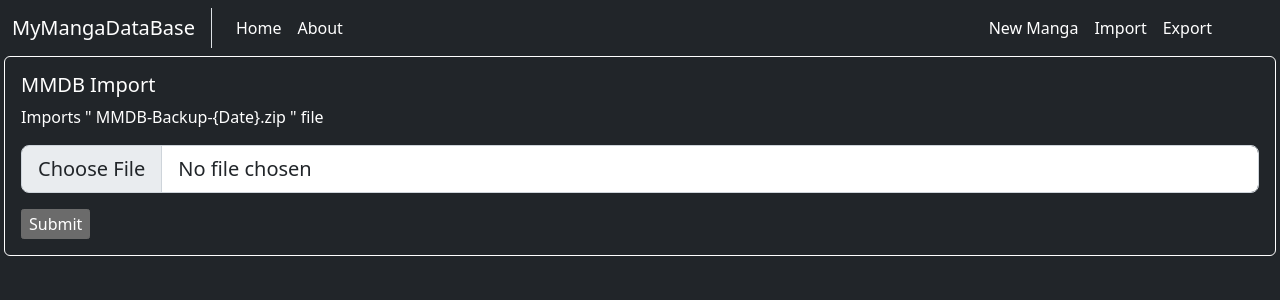
After one commit to EdwinRodger/MyMangaDataBase, a Flask app: page /import in a window 1280 px wide. The commit adds this page. Shown: the top 300 px of the page. Run offline with Flask 3, Linux system fonts and the light colour scheme.

Commit message:
Added import fuction

```diff
--- a/src/main/routes.py
+++ b/src/main/routes.py
@@ -1,8 +1,8 @@
 from datetime import datetime
 
-from flask import Blueprint, redirect, render_template, send_file, url_for
+from flask import Blueprint, redirect, render_template, send_file, url_for, request, flash
 from src.models import Manga
-from src.main.utils import export_backup
+from src.main.utils import export_backup, extract_backup
 
 d = datetime.strptime("0001-01-01", "%Y-%m-%d")
 date = d.date()
@@ -27,3 +27,21 @@ def about():
 def export():
     export_backup()
     return send_file(f"MMDB-Export-{today_date}.zip")
+
+
+# The path for uploading the file
+@main.route('/import', methods = ['GET', 'POST'])
+def import_backup():
+    return render_template('import.html')
+
+@main.route('/import/backup', methods = ['GET', 'POST'])
+def importbackup():
+   if request.method == 'POST': # check if the method is post
+      f = request.files['file'] # get the file from the files object
+      if f.filename == '':
+        flash("Choose a file to import", "danger")
+        return redirect(url_for("main.import_backup"))
+      else:
+        f.save(f.filename) # this will secure the file
+        extract_backup(f.filename)
+      return redirect(url_for("main.home")) # Display thsi message after uploading
--- /dev/null
+++ b/src/templates/import.html
@@ -0,0 +1,17 @@
+{% extends "layout.html" %}
+{% block body %}
+<div>
+    <div class="content-section mx-1">
+        <form action="{{ url_for('main.importbackup') }}" method="post" enctype="multipart/form-data">
+            <div class="card bg-dark border-white">
+                <div class="card-body">
+                    <h5 class="card-title">MMDB Import</h5>
+                    <p class="card-text">Imports " MMDB-Backup-{Date}.zip " file</p>
+                    <input class="form-control form-control-lg" id="formFileLg" name="file" type="file", accept=".zip">
+                    <input type="submit" class="mt-3">
+                </div>
+            </div>
+        </form>
+    </div>
+</div>
+{% endblock body %}
--- a/src/templates/layout.html
+++ b/src/templates/layout.html
@@ -51,7 +51,7 @@
                             <a class="nav-link text-white" href="{{ url_for('mangas.new_manga') }}">New Manga</a>
                         </li>
                         <li class="nav-item">
-                            <a class="nav-link text-white" href="#">Import</a>
+                            <a class="nav-link text-white" href="{{ url_for('main.import_backup') }}">Import</a>
                         </li>
                         <li class="nav-item">
                             <a class="nav-link text-white" href="{{ url_for('main.export') }}">Export</a>
```
Also changed, not shown: src/main/utils.py (+7 -0 lines).
